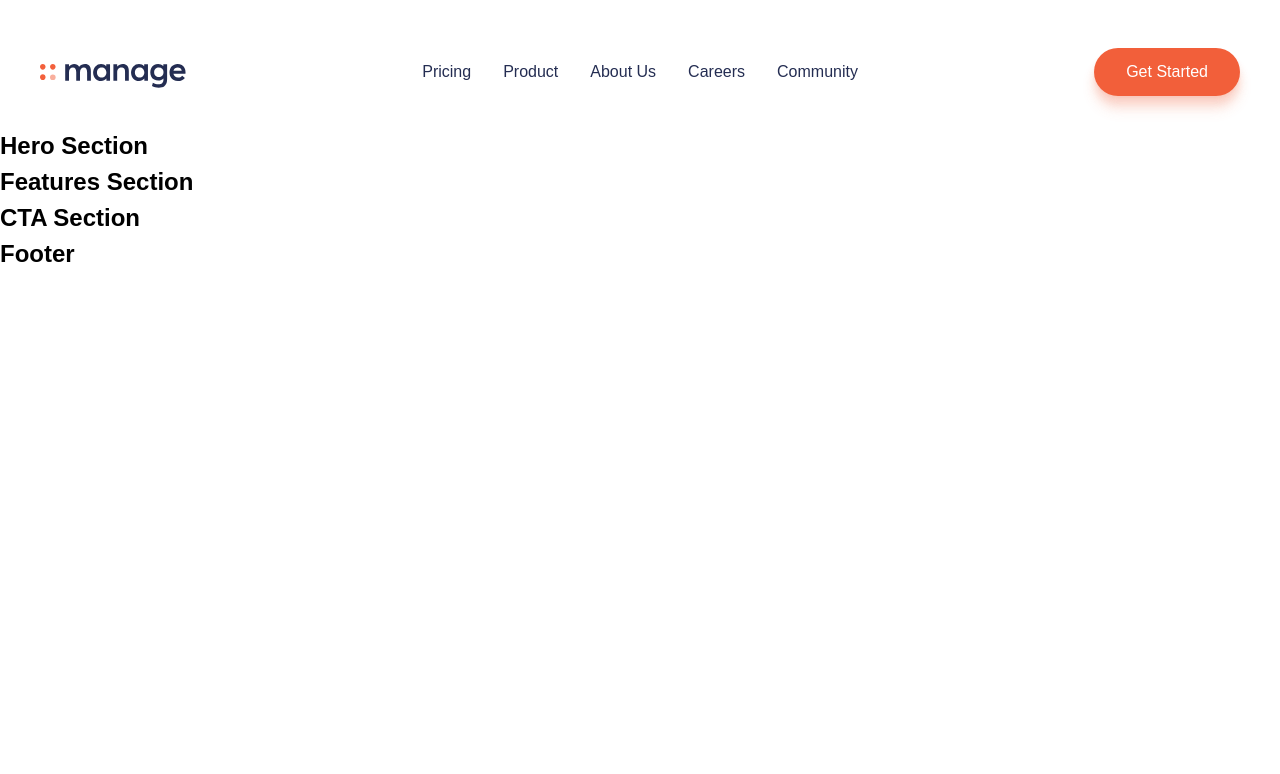
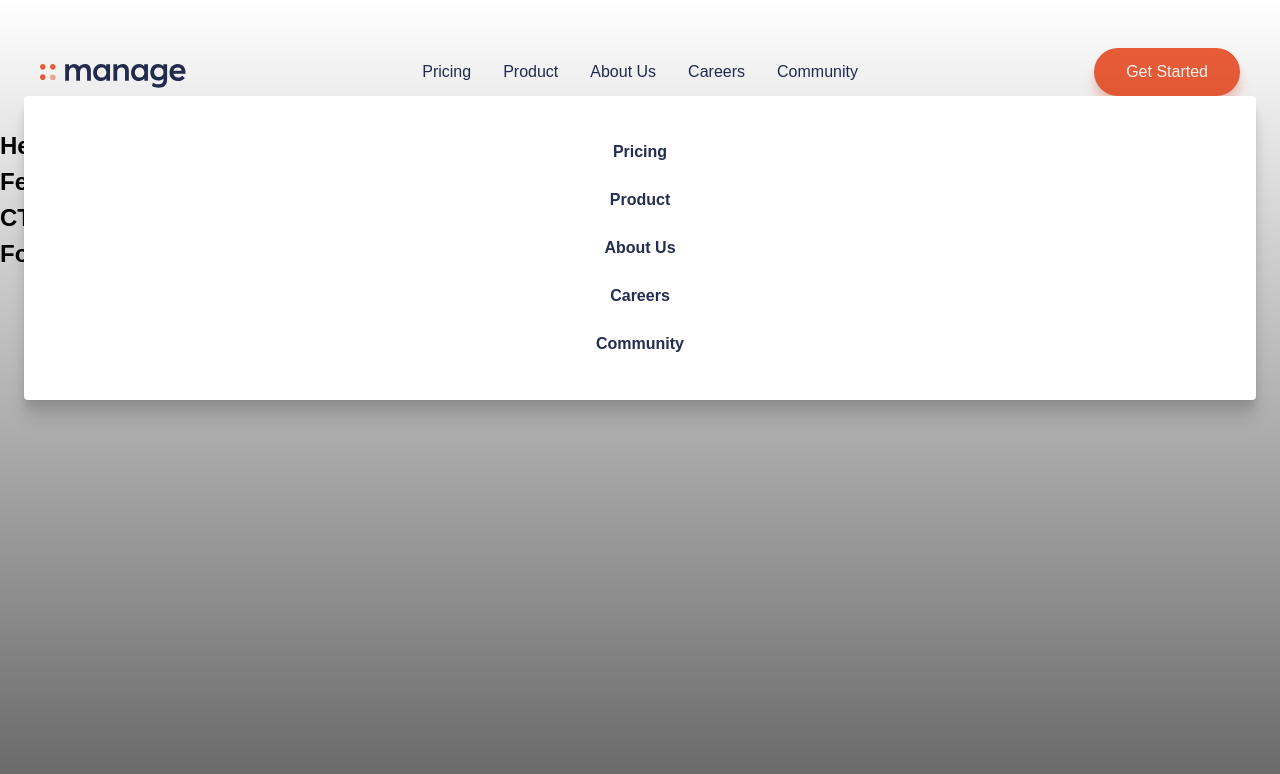
Before and after one commit to jonrutter/manage-demo, a React (Create React App) app: page / in a window 1280 px wide. Shown: the top 774 px of the page. Built offline with nearby package versions, Linux system fonts and the light colour scheme; a web font is replaced by a local one.

Commit message:
Finished Navbar

```diff
--- /dev/null
+++ b/src/components/NavDropdown/NavDropdown.module.css
@@ -0,0 +1,22 @@
+.wrapper {
+  position: fixed;
+  top: 6rem;
+  left: 1.5rem;
+  right: 1.5rem;
+  background-color: white;
+  z-index: 3;
+  padding: 3rem;
+  text-align: center;
+  border-radius: 0.25rem;
+  font-weight: 700;
+  box-shadow: 0px 2px 2px rgba(0, 0, 0, 0.02), 0px 6px 6px rgba(0, 0, 0, 0.05),
+    0px 12px 12px rgba(0, 0, 0, 0.08), 0px 20px 20px rgba(0, 0, 0, 0.1);
+}
+
+.wrapper li:not(:last-child) {
+  margin-bottom: 2rem;
+}
+
+.wrapper a:hover {
+  opacity: 0.8;
+}
--- /dev/null
+++ b/src/components/NavDropdown/index.js
@@ -0,0 +1,26 @@
+import React from 'react';
+
+// styles
+import s from './NavDropdown.module.css';
+
+// data
+import { links } from '../../nav-links';
+
+const NavDropdown = () => {
+  return (
+    <div className={s.wrapper}>
+      <ul>
+        {links.map((link, index) => {
+          const { text, url } = link;
+          return (
+            <li key={index}>
+              <a href={url}>{text}</a>
+            </li>
+          );
+        })}
+      </ul>
+    </div>
+  );
+};
+
+export default NavDropdown;
--- a/src/components/Navbar/Navbar.module.css
+++ b/src/components/Navbar/Navbar.module.css
@@ -53,6 +53,7 @@
 
 .toggleBtn {
   font-size: 1.5rem;
+  z-index: 4;
 }
 
 @media screen and (min-width: 850px) {
--- a/src/components/Navbar/index.js
+++ b/src/components/Navbar/index.js
@@ -1,4 +1,4 @@
-import React, { useState } from 'react';
+import React, { useState, useEffect } from 'react';
 
 // styles
 import s from './Navbar.module.css';
@@ -12,8 +12,29 @@ import SiteLogo from '../../images/logo.svg';
 // data
 import { links } from '../../nav-links';
 
+// components
+import NavDropdown from '../NavDropdown';
+
 const Navbar = () => {
-  const [navOpen, setNavOpen] = useState(false);
+  const [navOpen, setNavOpen] = useState(true);
+
+  const closeNavFromBody = (e) => {
+    if (e.target.classList.contains('no-scroll')) {
+      setNavOpen(false);
+    }
+  };
+
+  useEffect(() => {
+    if (navOpen) {
+      document.querySelector('body').classList.add('no-scroll');
+      document.addEventListener('click', closeNavFromBody);
+    } else {
+      document.querySelector('body').classList.remove('no-scroll');
+    }
+    return () => {
+      document.removeEventListener('click', closeNavFromBody);
+    };
+  }, [navOpen]);
 
   return (
     <div className={s.wrapper}>
@@ -36,6 +57,7 @@ const Navbar = () => {
         >
           {navOpen ? <FaTimes /> : <FaBars />}
         </button>
+        {navOpen && <NavDropdown />}
       </nav>
     </div>
   );
--- a/src/index.css
+++ b/src/index.css
@@ -66,3 +66,21 @@ svg {
   max-width: 100%;
   height: auto;
 }
+
+.no-scroll {
+  overflow: hidden;
+}
+
+.no-scroll::after {
+  content: '';
+  z-index: 1;
+  position: fixed;
+  height: 100%;
+  width: 100%;
+  top: 0;
+  right: 0;
+  left: 0;
+  bottom: 0;
+  background: linear-gradient(to bottom, rgba(0, 0, 0, 0), rgba(0, 0, 0, 0.6));
+  color: rgb(103, 103, 103);
+}
```
